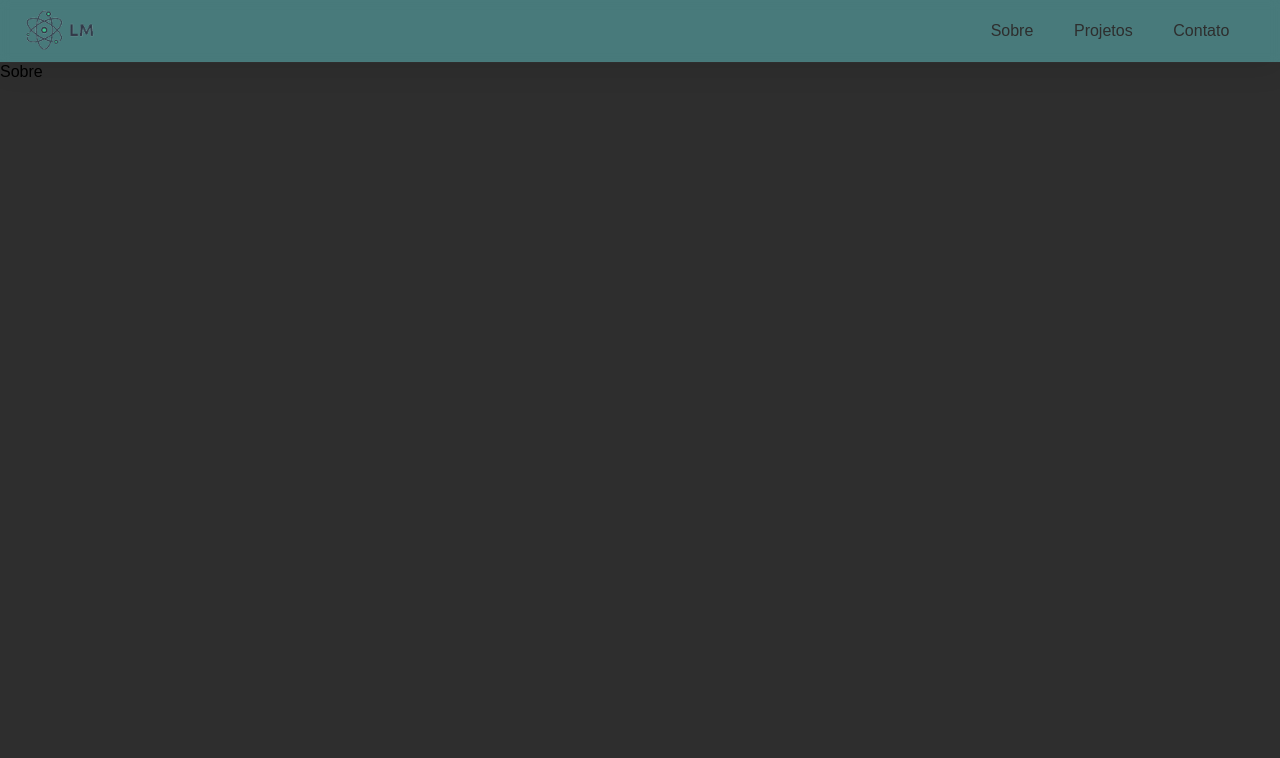
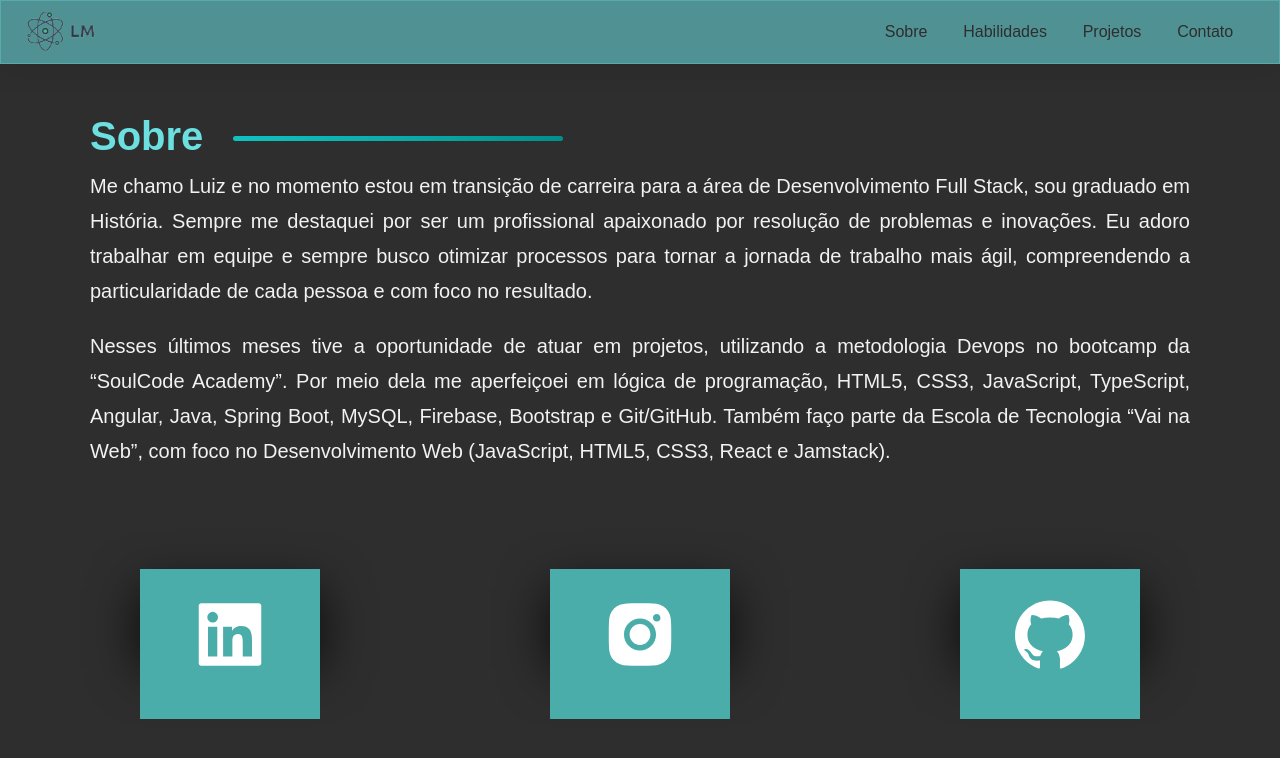
Before and after one commit to Luizgsmkw/port-vnw, a React (Create React App) app: page /sobre in a window 1280 px wide. Shown: the top 758 px of the page. Built offline with nearby package versions, Linux system fonts and the light colour scheme.

Commit message:
finalização página sobre

```diff
--- a/src/components/Header.js
+++ b/src/components/Header.js
@@ -16,6 +16,9 @@ const Header = () => {
         <S.Ul>
           <li>
             <S.LinkHeader to="/sobre">Sobre</S.LinkHeader>
+          </li>
+          <li>
+            <S.LinkHeader to="/habilidades">Habilidades</S.LinkHeader>
           </li>
           <li>
             <S.LinkHeader to="/projetos">Projetos</S.LinkHeader>
--- /dev/null
+++ b/src/components/pages/Habilidades.js
@@ -0,0 +1,9 @@
+import React from 'react'
+
+const Habilidades = () => {
+  return (
+    <div>Habilidades</div>
+  )
+}
+
+export default Habilidades
--- a/src/components/pages/Home.js
+++ b/src/components/pages/Home.js
@@ -1,5 +1,5 @@
 import React from "react";
-import * as S from "../styles/mainStyled";
+import * as S from "../styles/homeStyled";
 import FotoPerfil from "../img/fotoPerfil.png";
 import curriculo from "../../assets/curriculo/Luiz-Martins.pdf";
 const Home = () => {
--- a/src/components/pages/Sobre.js
+++ b/src/components/pages/Sobre.js
@@ -1,9 +1,101 @@
-import React from 'react'
+import React from "react";
+import * as S from "../styles/sobreStyled";
+import "./sobreCss.css";
+import { AiFillLinkedin, AiFillInstagram, AiOutlineGithub } from "react-icons/ai";
+const Sobre = () => {
+  const Linkedin = <AiFillLinkedin />;
+  const Instagram = <AiFillInstagram/>;
+  const GitHub = <AiOutlineGithub/>
 
-const Sobre = () => {
   return (
-    <div>Sobre</div>
-  )
-}
+    <S.Section>
+      <S.DivTitle>
+        <S.H2>Sobre</S.H2>
+        <S.Linha></S.Linha>
+      </S.DivTitle>
+      <S.DivAbout>
+        <S.P>
+          Me chamo Luiz e no momento estou em transição de carreira para a área
+          de Desenvolvimento Full Stack, sou graduado em História. Sempre me
+          destaquei por ser um profissional apaixonado por resolução de
+          problemas e inovações. Eu adoro trabalhar em equipe e sempre busco
+          otimizar processos para tornar a jornada de trabalho mais ágil,
+          compreendendo a particularidade de cada pessoa e com foco no
+          resultado.
+        </S.P>
+        <S.P>
+          Nesses últimos meses tive a oportunidade de atuar em projetos,
+          utilizando a metodologia Devops no bootcamp da “SoulCode Academy”. Por
+          meio dela me aperfeiçoei em lógica de programação, HTML5, CSS3,
+          JavaScript, TypeScript, Angular, Java, Spring Boot, MySQL, Firebase,
+          Bootstrap e Git/GitHub. Também faço parte da Escola de Tecnologia “Vai
+          na Web”, com foco no Desenvolvimento Web (JavaScript, HTML5, CSS3,
+          React e Jamstack).
+        </S.P>
+      </S.DivAbout>
+      <div className="container">
+        <div className="card">
+          <div className="face face1">
+            <div className="content">
+              <div className="icon">
+                <i className="fa fa-linkedin-square" aria-hidden="true">
+                  {Linkedin}
+                </i>
+              </div>
+            </div>
+          </div>
+          <div className="face face2">
+            <div className="content">
+              <h3>
+                <a
+                  href="https://www.linkedin.com/in/luizmartinss/"
+                  target="_blank"
+                >
+                  _luizmartins
+                </a>
+              </h3>
+            </div>
+          </div>
+        </div>
+        <div className="card">
+          <div className="face face1">
+            <div className="content">
+              <div className="icon">
+                <i className="fa fa-twitter-square" aria-hidden="true">{Instagram}</i>
+              </div>
+            </div>
+          </div>
+          <div className="face face2">
+            <div className="content">
+              <h3>
+                <a href="https://www.instagram.com/luizkw_01/" target="_blank">
+                  @luizkw_01
+                </a>
+              </h3>
+            </div>
+          </div>
+        </div>
+        <div className="card">
+          <div className="face face1">
+            <div className="content">
+              <div className="icon">
+                <i className="fa fa-github-square" aria-hidden="true">{GitHub}</i>
+              </div>
+            </div>
+          </div>
+          <div className="face face2">
+            <div className="content">
+              <h3>
+                <a href="https://github.com/Luizgsmkw" target="_blank">
+                Luizgsmkw
+                </a>
+              </h3>
+            </div>
+          </div>
+        </div>
+      </div>
+    </S.Section>
+  );
+};
 
-export default Sobre
+export default Sobre;
--- /dev/null
+++ b/src/components/pages/sobreCss.css
@@ -0,0 +1,142 @@
+.container {
+  width: 1000px;
+  position: relative;
+  display: flex;
+  justify-content: space-between;
+  margin-bottom: 50px;
+}
+
+.container .card {
+  position: relative;
+  border-radius: 10px;
+}
+
+.container .card .icon {
+  position: absolute;
+  top: 0;
+  left: 0;
+  width: 100%;
+  height: 100%;
+  background: #4aada9;
+  transition: 0.7s;
+  z-index: 1;
+}
+
+i {
+  position: absolute;
+  top: 50%;
+  left: 50%;
+  transform: translate(-50%, -50%);
+  font-size: 80px;
+  transition: 0.7s;
+  color: #fff;
+}
+
+.container .card .face {
+  width: 180px;
+  height: 150px;
+  transition: 0.5s;
+}
+
+.container .card .face.face1 {
+  position: relative;
+  background: #333;
+  display: flex;
+  justify-content: center;
+  align-items: center;
+  z-index: 1;
+  transform: translateY(100px);
+}
+
+.container .card:hover .face.face1 {
+  background: #ff0057;
+  transform: translateY(0px);
+}
+
+.content {
+  opacity: 1;
+  transition: 0.5s;
+}
+
+.container .card:hover .face.face1 {
+  opacity: 1;
+}
+
+.container .card .face.face2 {
+  position: relative;
+  background: #c7fffb;
+  display: flex;
+  justify-content: center;
+  align-items: center;
+  padding: 20px;
+  box-sizing: border-box;
+  box-shadow: 0 20px 50px rgba(0, 0, 0, 0.8);
+  transform: translateY(-50px);
+  width: 180px;
+  height: 80px;
+}
+
+.container .card:hover .face.face2 {
+  transform: translateY(0);
+}
+
+.container .card .face.face2 .content h3 {
+  margin: 0 0 10px 0;
+  padding: 0;
+  color: #fff;
+  font-size: 20px;
+  text-align: center;
+  color: #414141;
+}
+
+.container a {
+  text-decoration: none;
+  color: #414141;
+}
+
+@media (max-width: 1140px) {
+  .container {
+    width: 800px;
+    margin-bottom: 100px;
+  }
+}
+
+@media (max-width: 840px) {
+  .container {
+    width: 600px;
+    margin-bottom: 100px;
+  }
+}
+
+@media (max-width: 640px) {
+  .container {
+    width: 400px;
+    margin-bottom: 100px;
+  }
+
+  .container .card .face {
+    width: 100px;
+    height: 80px;
+  }
+
+  .container .card .face.face2 {
+    transform: translateY(20px);
+    width: 100px;
+    height: 50px;
+  }
+
+  i {
+    font-size: 50px;
+  }
+
+  .container .card .face.face2 .content h3 {
+    font-size: 12px;
+  }
+}
+
+@media (max-width: 415px) {
+    .container {
+      width: 350px;
+      margin-bottom: 100px;
+    }
+  }
--- a/src/components/routes/Routes.js
+++ b/src/components/routes/Routes.js
@@ -4,6 +4,7 @@ import Home from '../pages/Home'
 import Projetos from '../pages/Projetos'
 import Sobre from '../pages/Sobre'
 import Contato from '../pages/Contato'
+import Habilidades from '../pages/Habilidades'
 import Header from '../Header'
 const Routes = () => {
   return (
@@ -12,6 +13,7 @@ const Routes = () => {
    <Rotas>
     <Route path='/' element={<Home/>}/>
     <Route path='/sobre' element={<Sobre/>}/>
+    <Route path='/habilidades' element={<Habilidades/>}/>
     <Route path='/Projetos' element={<Projetos/>}/>
     <Route path='/Contato' element={<Contato/>}/>
    </Rotas>
--- a/src/components/styles/headerStyled.js
+++ b/src/components/styles/headerStyled.js
@@ -6,11 +6,11 @@ export const Header = styled.header`
   align-items: center;
   justify-content: space-between;
   padding: 5px 20px;
-  background: rgba(108, 223, 225, 0.43);
+  background: rgba(108, 223, 225, 0.57);
   box-shadow: 0 4px 30px rgba(0, 0, 0, 0.1);
-  backdrop-filter: blur(5px);
-  -webkit-backdrop-filter: blur(5px);
-  border-bottom: 1px solid #2e2e2e;
+  backdrop-filter: blur(1.9px);
+  -webkit-backdrop-filter: blur(1.9px);
+  border: 1px solid rgba(108, 223, 225, 0.3);
 `;
 
 export const NavDesktop = styled.nav`
@@ -30,7 +30,7 @@ export const NavMobile = styled.nav`
 export const Ul = styled.ul`
   display: flex;
   list-style: none;
-  width: 300px;
+  width: 400px;
   justify-content: space-evenly;
 `;
 
--- a/src/components/styles/mainStyled.js
+++ b/src/components/styles/homeStyled.js
@@ -9,6 +9,7 @@ export const Section = styled.section `
     @media(max-width: 650px) {
         flex-direction: column;
         justify-content: center;
+
     }
 `
 export const DivInfos = styled.div `
--- /dev/null
+++ b/src/components/styles/sobreStyled.js
@@ -0,0 +1,95 @@
+import styled from "styled-components";
+
+export const Section = styled.section`
+
+  display: flex;
+  flex-direction: column;
+  align-items: center;
+  padding-top: 50px;
+`;
+
+export const DivTitle = styled.div `
+    display: flex;
+    align-items: center;
+    justify-content: flex-start;
+    width: 1100px;
+    margin-bottom: 10px;
+    @media(max-width: 1140px) {
+        width: 800px;
+    }
+
+    @media(max-width: 840px) {
+        width: 600px;
+    }
+    @media(max-width: 640px) {
+        width: 400px;
+    }
+    @media(max-width: 415px) {
+        width: 350px;
+    }
+`
+
+export const H2 = styled.h2`
+  color: #6cdfe1;
+  font-size: 40px;
+  font-weight: 600px;
+  white-space: 500px;
+  @media(max-width: 640px) {
+    font-size: 30px;
+    }
+`;
+
+export const Linha = styled.div `
+    background-image: linear-gradient(to right, #0FC2C0, #0CABA8, #008F8C);
+    height: 5px;
+    width: 30%;
+    margin-top: 2.5px;
+    margin-left: 30px;
+    border-radius: 5px;
+    @media(max-width: 640px) {
+        width: 50%;
+    }
+`
+
+export const DivAbout = styled.div `
+    display: flex;
+    flex-direction: column;
+    justify-content: space-between;
+    height: 300px;
+    @media(max-width: 1140px) {
+        height: 350px;
+    }
+    @media(max-width: 840px) {
+        height: 400px;
+    }
+    @media(max-width: 840px) {
+        height: 500px;
+    }
+`
+
+export const P = styled.p `
+    color: #F2F2F2;
+    font-size: 20px;
+    text-align: justify;
+    width: 1100px;
+    line-height: 35px;
+    @media(max-width: 1140px) {
+        width: 800px;
+        font-size: 18px;
+    }
+
+    @media(max-width: 840px) {
+        width: 600px;
+        font-size: 16px;
+    }
+
+    @media(max-width: 640px) {
+        width: 400px;
+        font-size: 15px;
+    }
+
+    @media(max-width: 415px) {
+        width: 350px;
+        font-size: 13px;
+    }
+`
```
